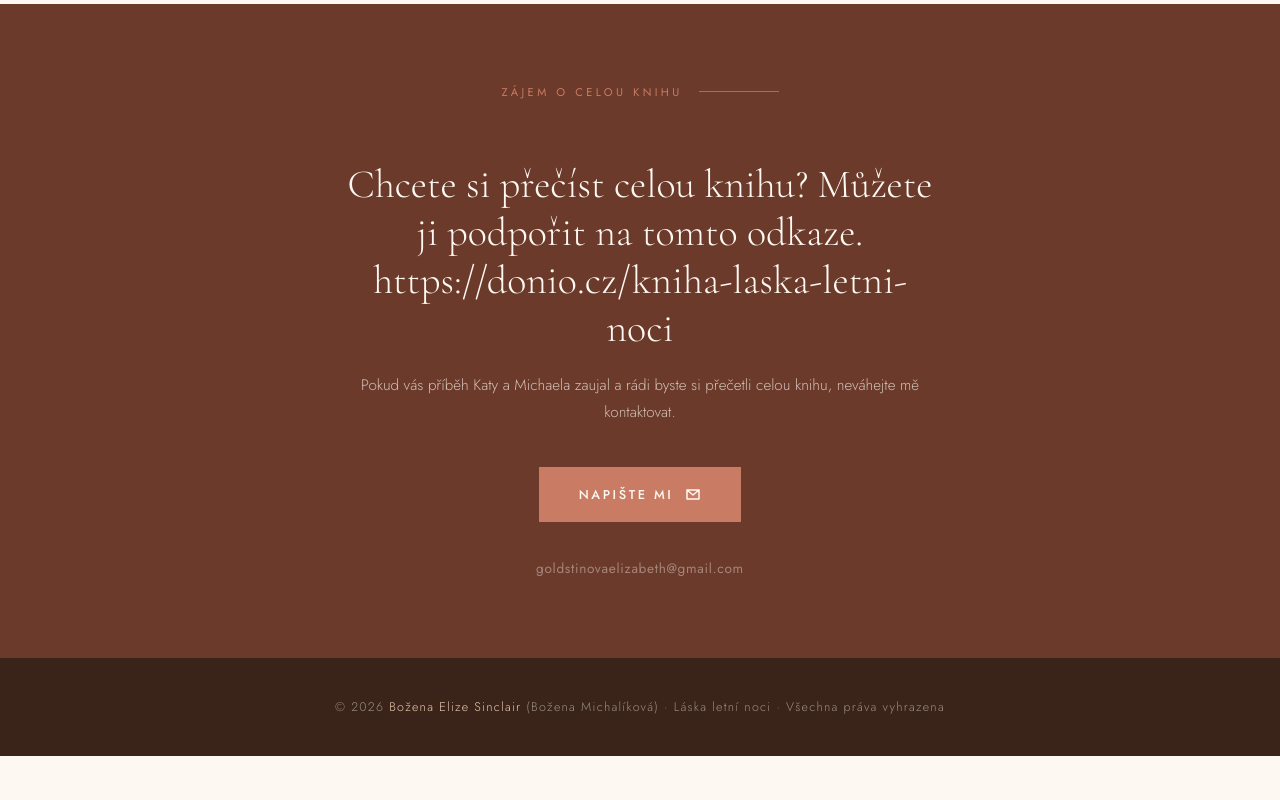
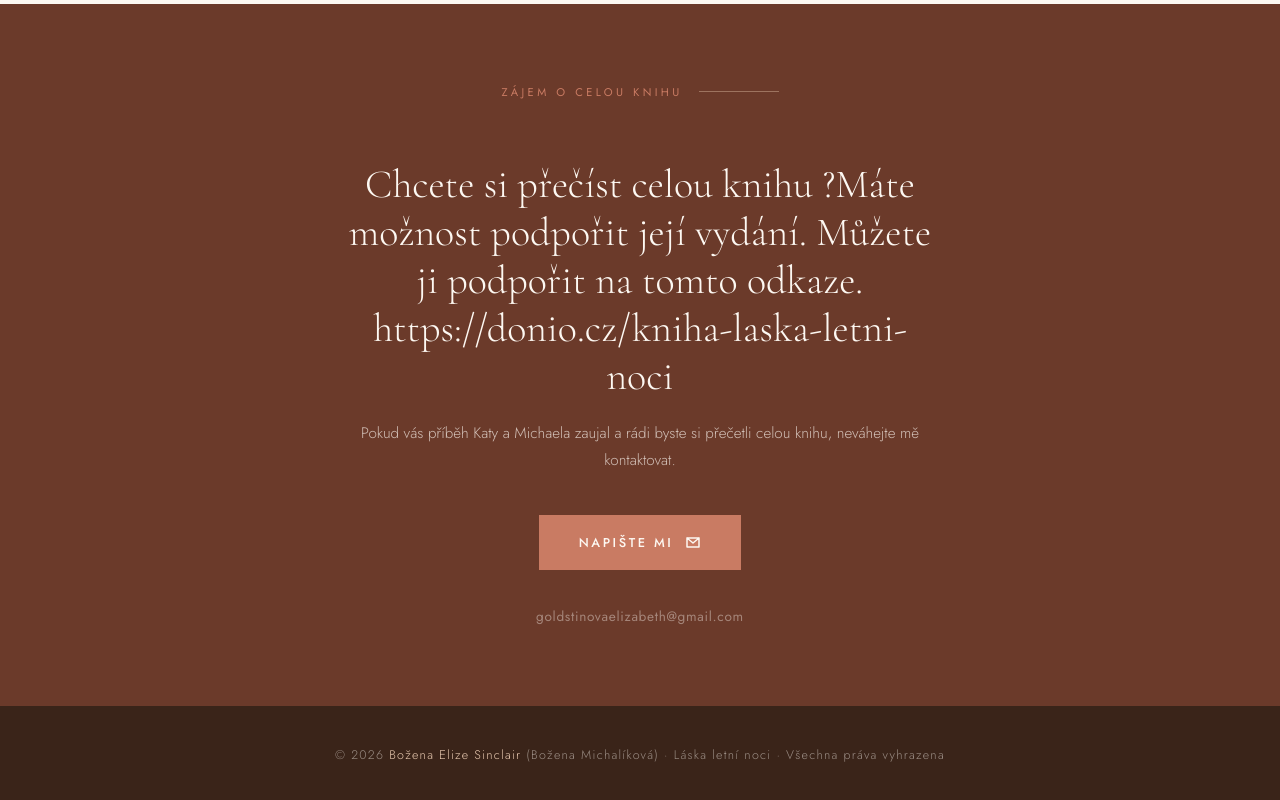
Before and after one commit to komces/M-j-prvn-blog-s-knihou, a plain HTML site: page index.html in a window 1280 px wide. Shown: the part 2794-3594 px from the top of the page. Before the commit the page ends 3550 px from the top, so only its background shows below. Drawn offline with nearby package versions, Linux system fonts and the light colour scheme.

Commit message:
Revise contact section text for clarity
Updated text in the contact section to clarify support for the book's release.

```diff
--- a/index.html
+++ b/index.html
@@ -238,6 +238,8 @@
     <div class="recenze-item">
       <div class="recenze-autor">⭐⭐⭐⭐ Lucie S.</div>
       <p class="recenze-text">Moc hezký letní příběh. Škoda, že je to jen začátek! Bude pokračování?</p>
+    </div>
+    <div class="recenze-item">
       <div class="recenze-autor">⭐⭐⭐⭐ Tynka Š.</div>
       <p class="recenze-text" Kniha je moc krásně napsaná a vehnala mi slzy do očí. Je to příběh o lásce, životních bolestech a touze jít dál. O tom, jaké to je být opět milován a zároveň mít strach se znovu zamilovat.</p>
       <p Je zde hezky popsáno, že před minulostí se nejde schovávat věčně a že lež, pomluvy a nenávist jsou v dnešním světě naprosto běžné. A je jedno, jak moc chce být člověk šťastný a spokojený – nic totiž netrvá věčně.</p>
@@ -259,7 +261,7 @@
 <section class="contact-section">
   <div class="contact-inner">
     <div class="section-label" style="color: var(--rose); justify-content: center;">Zájem o celou knihu</div>
-    <h2>Chcete si přečíst celou knihu? Můžete ji podpořit na tomto odkaze. https://donio.cz/kniha-laska-letni-noci</h2>
+    <h2>Chcete si přečíst celou knihu ?Máte možnost podpořit její vydání. Můžete ji podpořit na tomto odkaze. https://donio.cz/kniha-laska-letni-noci</h2>
     <p>Pokud vás příběh Katy a Michaela zaujal a rádi byste si přečetli celou knihu, neváhejte mě kontaktovat.</p>
     <a href="mailto:goldstinovaelizabeth@gmail.com" class="btn-contact">
       Napište mi
```
